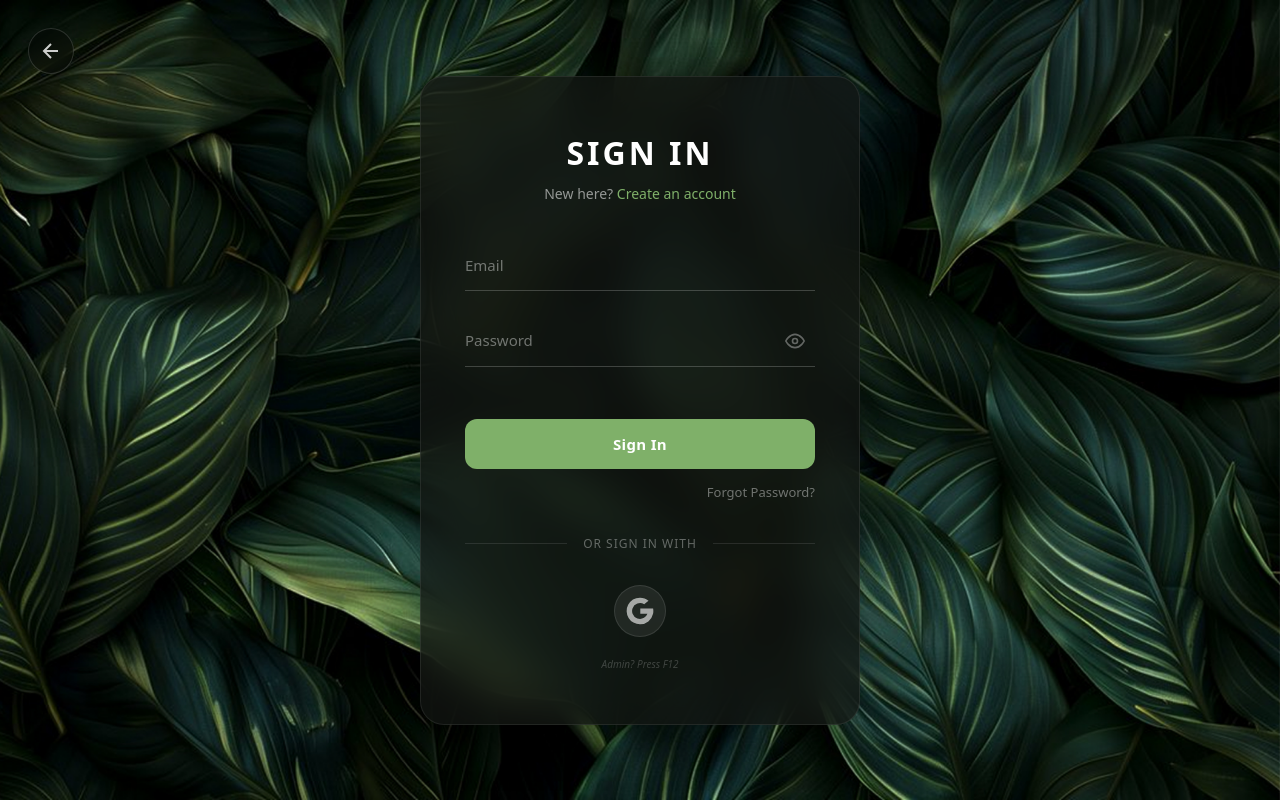
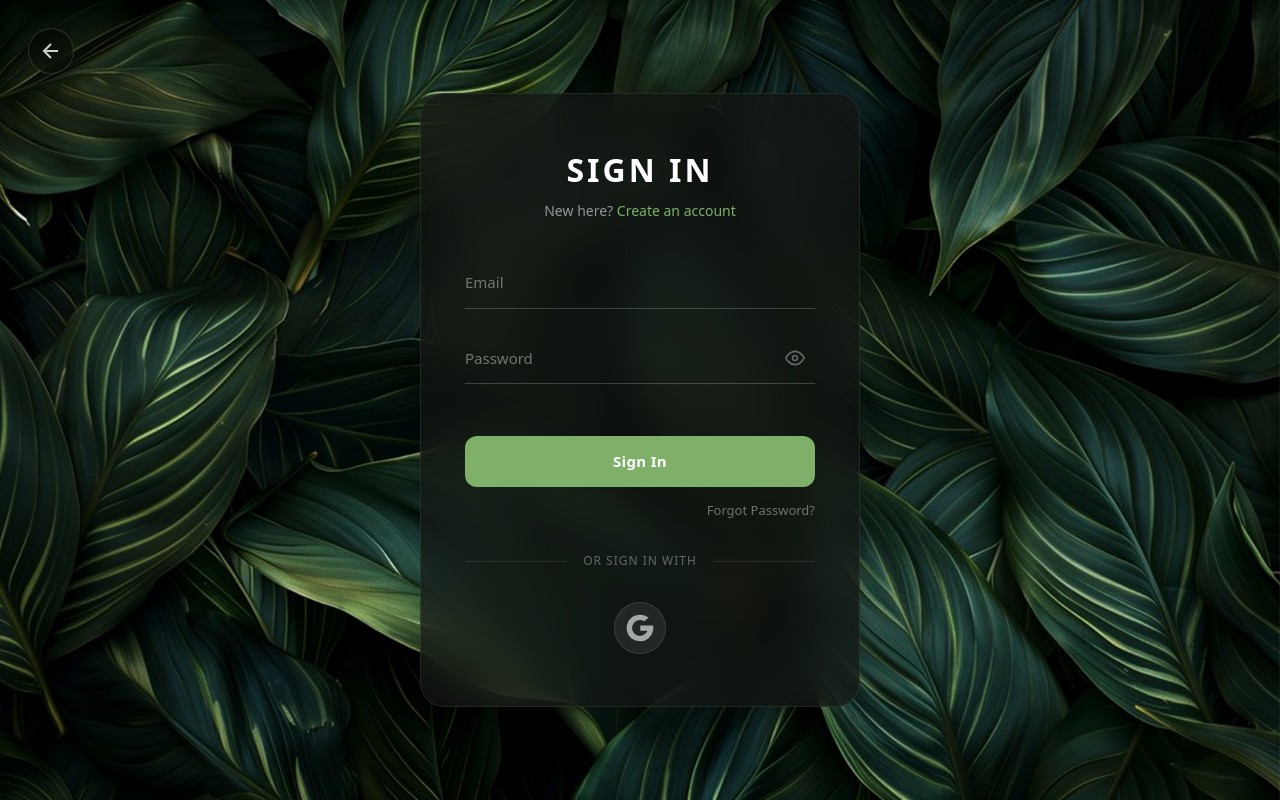
Before and after one commit to sarthak-dhungel/Final_Year_Project_2432719, a Next.js app in the folder frontend/: page /signin in a window 1280 px wide. Built offline with nearby package versions, Linux system fonts and the light colour scheme; no server answers.

Commit message:
Fixing Frontend Admin bugs

```diff
--- a/frontend/src/app/admin/page.js
+++ b/frontend/src/app/admin/page.js
@@ -210,7 +210,6 @@ export default function AdminPage() {
             <button type="submit" className={styles.loginButton}>
               Access Admin Panel
             </button>
-            <p className={styles.hint}>Hint: Press F12 on signin page</p>
           </form>
         </div>
       </div>
--- a/frontend/src/app/signin/page.js
+++ b/frontend/src/app/signin/page.js
@@ -37,7 +37,6 @@ export default function SignInPage() {
     }
   }, [searchParams]);
 
-  // Admin shortcut
 // Admin shortcut
 useEffect(() => {
   const handleKeyDown = (e) => {
@@ -222,11 +221,6 @@ useEffect(() => {
               </svg>
             </button>
           </div>
-
-          {/* Admin Hint */}
-          <p className={styles.adminHint}>
-            Admin? Press F12
-          </p>
         </div>
       </div>
     </div>
```
